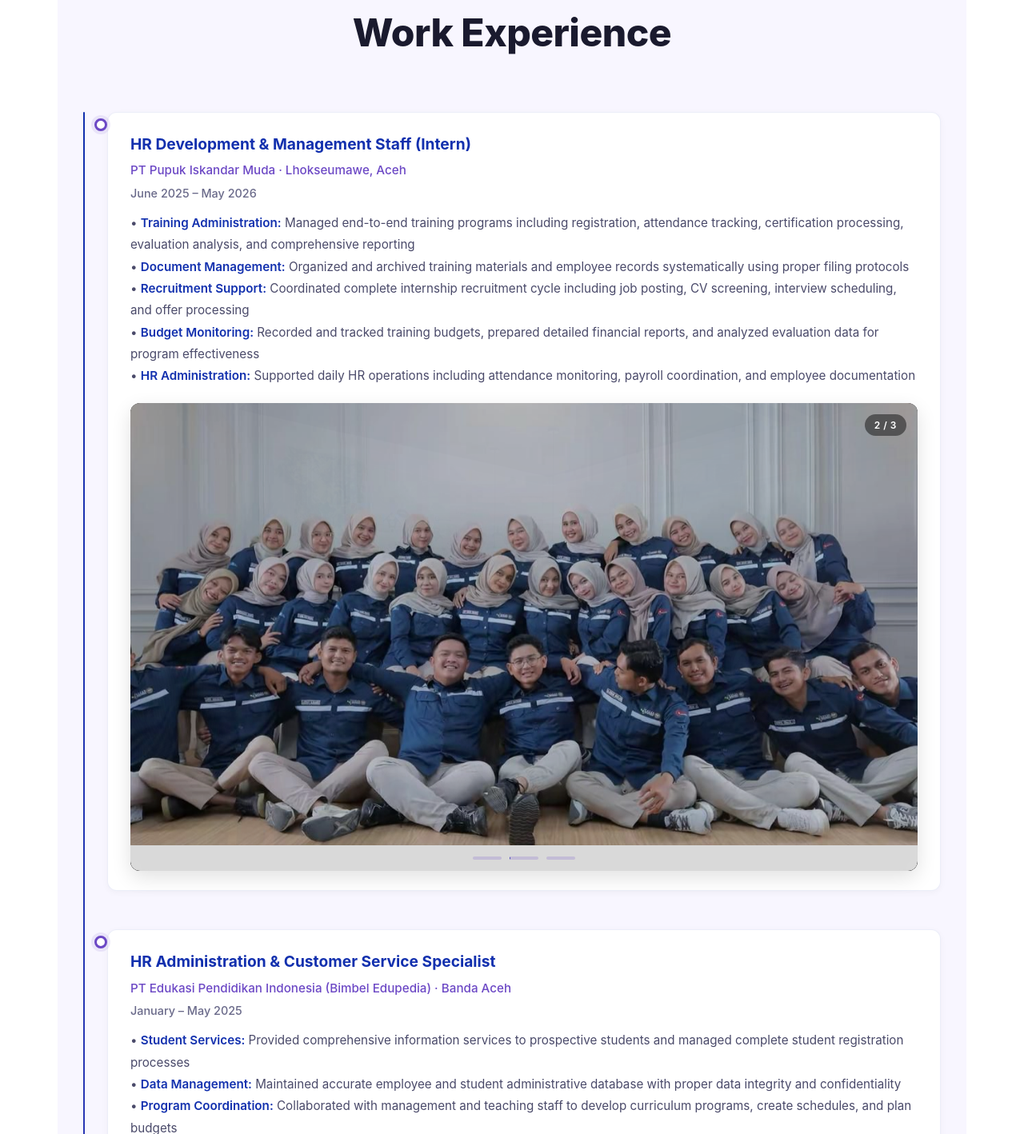
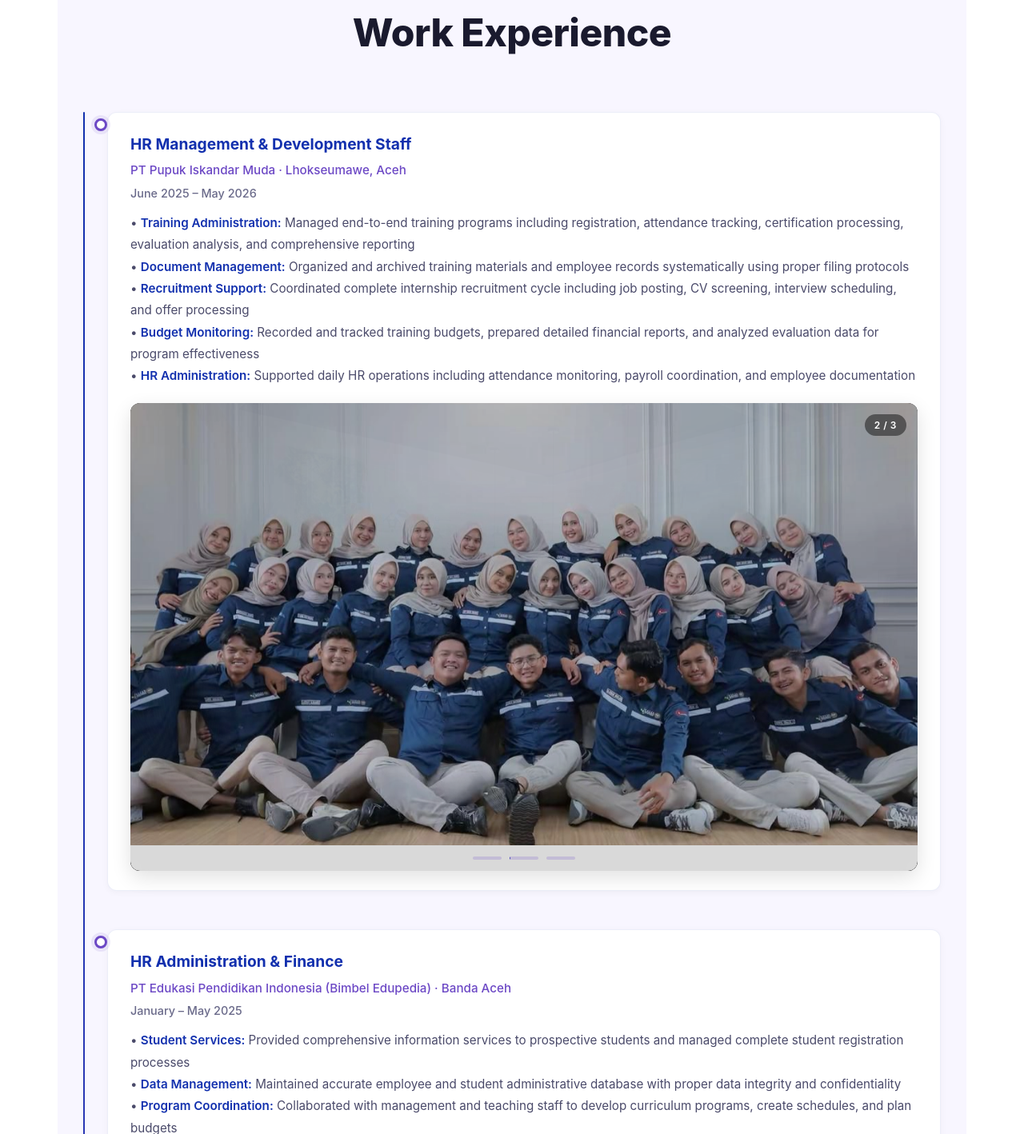
Before and after one commit to sitisalsabila0612-stack/webportofolio, a website: page index.html in a window 1280 px wide. Shown: the part 5252-6670 px from the top of the page at 80% size. Drawn offline with Linux system fonts and the light colour scheme.

Commit message:
Update index.html

```diff
--- a/index.html
+++ b/index.html
@@ -2091,7 +2091,7 @@
                     training management, and operational efficiency. Proven track record in employee development,
                     recruitment, and process optimization across manufacturing and education sectors.</p>
               <div class="hero-buttons">
-    <a href="./cv/CV Siti Salsabila Muthmainnah.pdf" download class="btn btn-primary">
+    <a href="./cv/CV Siti Salsabila Muthmainnah BI.pdf" download class="btn btn-primary">
         <i class="fas fa-download"></i> Download CV
     </a>
 
@@ -2474,7 +2474,7 @@
                         <div class="timeline-item">
                             <div class="timeline-marker"></div>
                             <div class="timeline-content">
-                                <h3>HR Development & Management Staff (Intern)</h3>
+                                <h3>HR Management & Development Staff</h3>
                                 <div class="company">PT Pupuk Iskandar Muda · Lhokseumawe, Aceh</div>
                                 <div class="period">June 2025 – May 2026</div>
                                 <p>
@@ -2515,7 +2515,7 @@
                         <div class="timeline-item">
                             <div class="timeline-marker"></div>
                             <div class="timeline-content">
-                                <h3>HR Administration & Customer Service Specialist</h3>
+                                <h3>HR Administration & Finance</h3>
                                 <div class="company">PT Edukasi Pendidikan Indonesia (Bimbel Edupedia) · Banda Aceh
                                 </div>
                                 <div class="period">January – May 2025</div>
```
